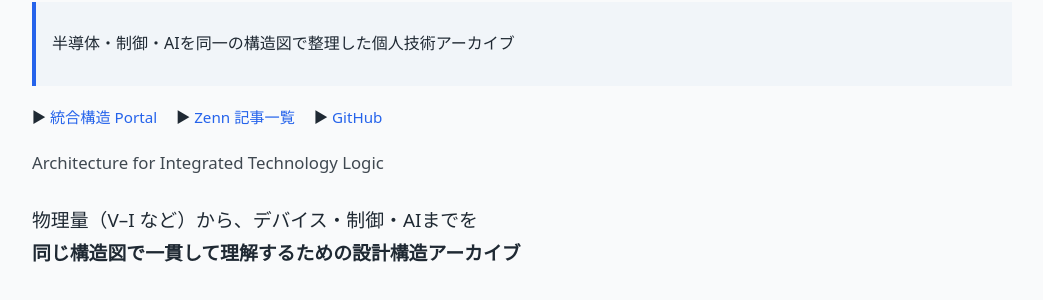
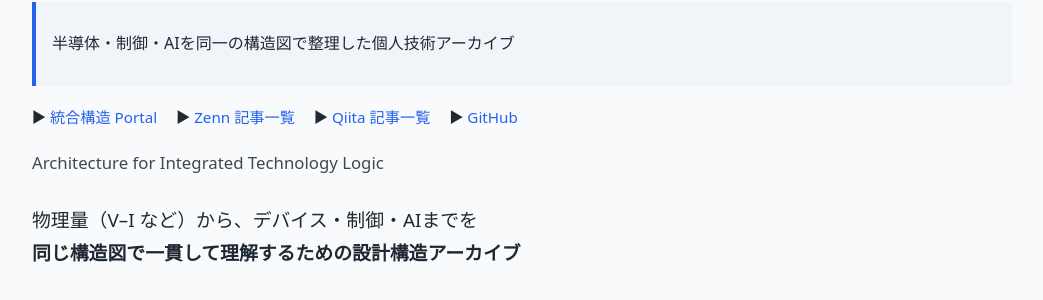
Before and after one commit to Samizo-AITL/Samizo-AITL.github.io, a Jekyll site: the page built from index.md, in a window 1280 px wide and 900 px high. Shown: the part 147-447 px from the top of the window, without its empty margins (118-1161 px from the left). Built offline with Jekyll 4.4.1, drawn with Linux system fonts in a browser that asks for light colours.

Commit message:
Update index.md

```diff
--- a/index.md
+++ b/index.md
@@ -10,6 +10,7 @@ description: 半導体、制御（PID・FSM）、AI設計を物理量（V–I）
 <div style="margin:1.2em 0; font-size:0.95em;">
   ▶ <a href="/portal/">統合構造 Portal</a>
   ▶ <a href="/zenn-articles/">Zenn 記事一覧</a>
+  ▶ <a href="/qiita-articles/">Qiita 記事一覧</a>
   ▶ <a href="https://github.com/Samizo-AITL">GitHub</a>
 </div>
 
```
